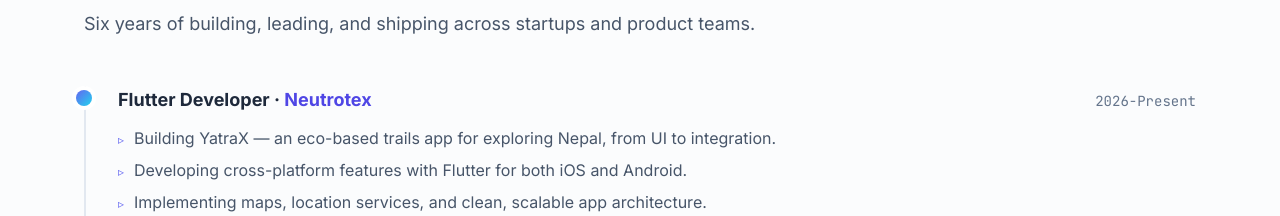
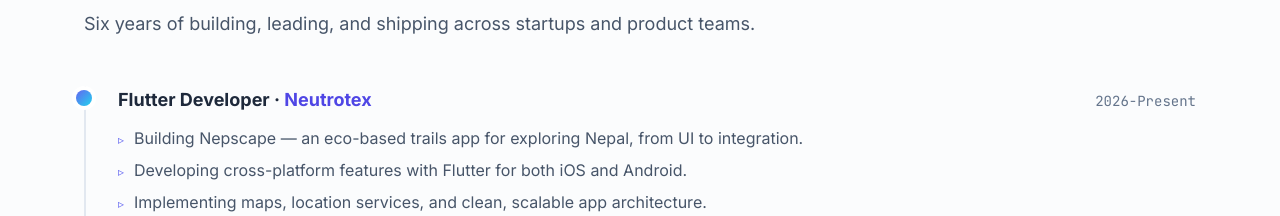
Before and after one commit to Ksub2/my_portfolio, a React (Vite) app: page / in a window 1280 px wide. Shown: the part 5043-5259 px from the top of the page. Built offline with nearby package versions, Linux system fonts and the light colour scheme.

Commit message:
Update project name from YatraX to Nepscape

```diff
--- a/src/data/content.js
+++ b/src/data/content.js
@@ -189,7 +189,7 @@ export const EXPERIENCE = [
     company: 'Neutrotex',
     period: '2026-Present',
     points: [
-      'Building YatraX — an eco-based trails app for exploring Nepal, from UI to integration.',
+      'Building Nepscape — an eco-based trails app for exploring Nepal, from UI to integration.',
       'Developing cross-platform features with Flutter for both iOS and Android.',
       'Implementing maps, location services, and clean, scalable app architecture.',
     ],
```
